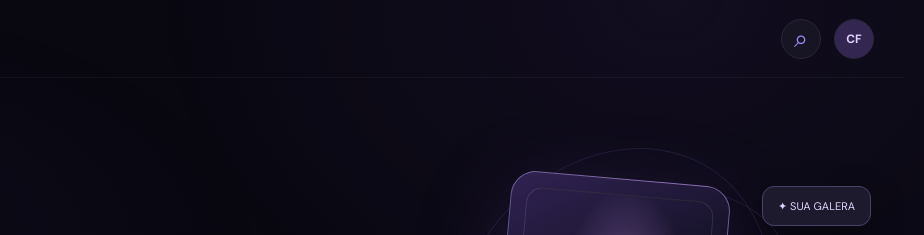
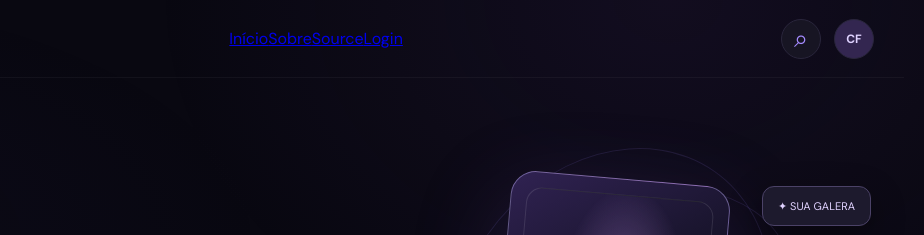
Before and after one commit to zynxamigo/CINEFRIEND, a website: page frontend/index.html in a window 1280 px wide. Shown: the top 235 px of the page, 356-1280 px from the left. Drawn offline with nearby package versions, Linux system fonts and the light colour scheme; no server answers.

Commit message:
Add navigation between CINEFRIEND pages

```diff
--- a/frontend/index.html
+++ b/frontend/index.html
@@ -7,7 +7,7 @@
 <script src="./socket.io/socket.io.js" defer></script><script src="./app.js" defer></script>
 </head>
 <body>
-<header class="topbar"><a class="brand" href="#"><span class="brand-mark">C</span><span>CINE<span>FRIEND</span></span></a><div class="top-actions"><button class="icon-btn" id="searchToggle" aria-label="Buscar">⌕</button><button class="profile" id="profileButton" title="Editar nome">CF</button></div></header>
+<header class="topbar"><a class="brand" href="#"><span class="brand-mark">C</span><span>CINE<span>FRIEND</span></span></a><nav class="site-nav" aria-label="Navegação principal"><a href="./index.html">Início</a><a href="./about.html">Sobre</a><a href="./source.html">Source</a><a class="nav-login" href="./login.html">Login</a></nav><div class="top-actions"><button class="icon-btn" id="searchToggle" aria-label="Buscar">⌕</button><button class="profile" id="profileButton" title="Editar nome">CF</button></div></header>
 <main>
 <section class="hero"><div class="hero-copy"><div class="eyebrow"><span class="live-dot"></span> SUA PRÓXIMA NOITE DE FILME</div><h1>Filmes são<br>melhores <em>juntos.</em></h1><p>Escolha o que assistir, chame a galera e curtam a mesma sessão — cada um no seu dispositivo.</p><div class="hero-buttons"><button class="primary" id="openRoom">＋ Criar uma sala</button><button class="secondary" id="joinOpen">Entrar em uma sala</button></div><div class="hero-note"><span>●</span> Sincronizado em tempo real <i>·</i> Salas privadas</div></div><div class="hero-art" aria-hidden="true"><div class="art-orbit orbit-one"></div><div class="art-orbit orbit-two"></div><div class="art-screen"><span class="play-symbol">▶</span><div class="art-caption">YOUR NEXT<br><b>FAVORITE</b></div></div><div class="floating-tag tag-top">✦ SUA GALERA</div><div class="floating-tag tag-bottom"><span class="avatar-mini">CF</span> assistir junto é melhor</div></div></section>
 <section class="room-banner hidden" id="roomBanner"><div><span class="eyebrow">VOCÊ ESTÁ EM UMA SALA</span><h2 id="roomTitle">Sala —</h2><p id="roomMeta">Compartilhe o código com seus amigos.</p></div><div class="room-actions"><button class="secondary" id="copyCode">Copiar código</button><button class="quiet" id="leaveRoom">Sair</button></div></section>
```
